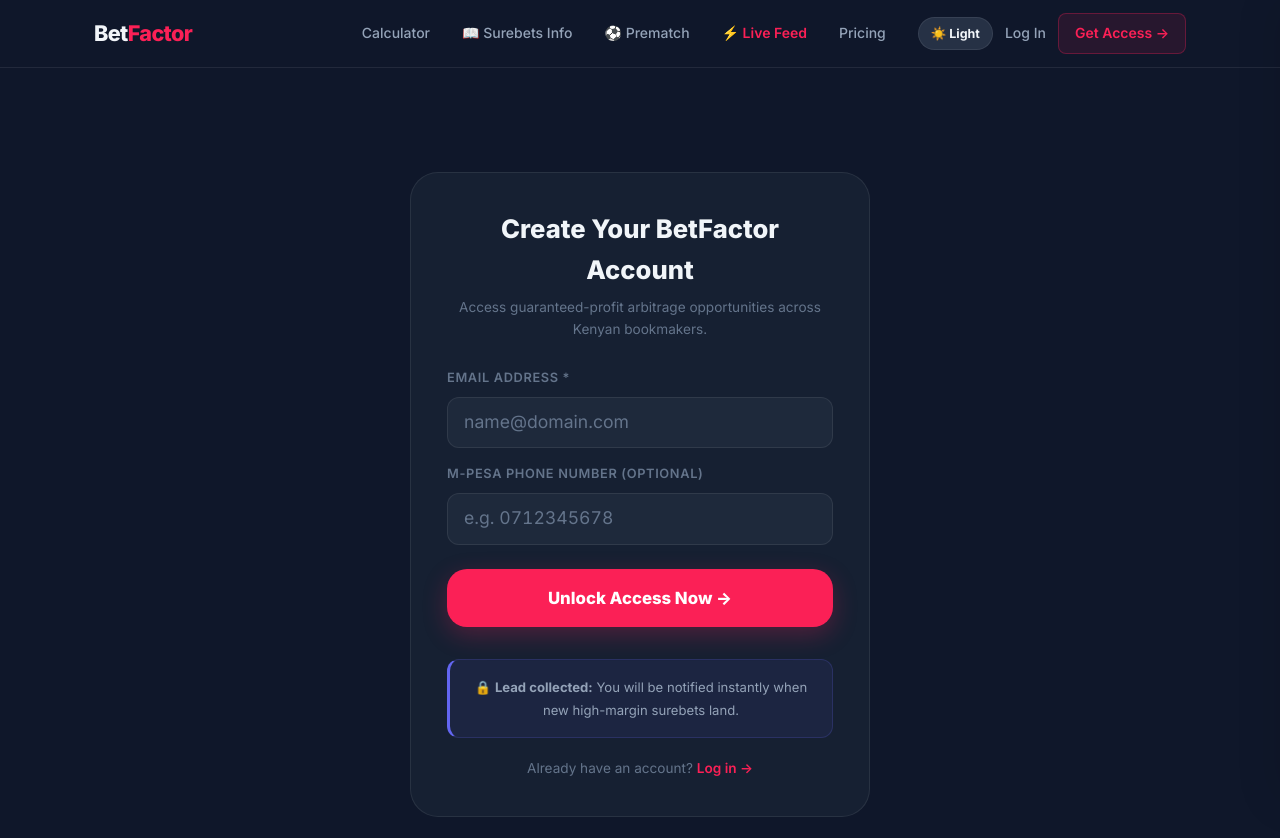
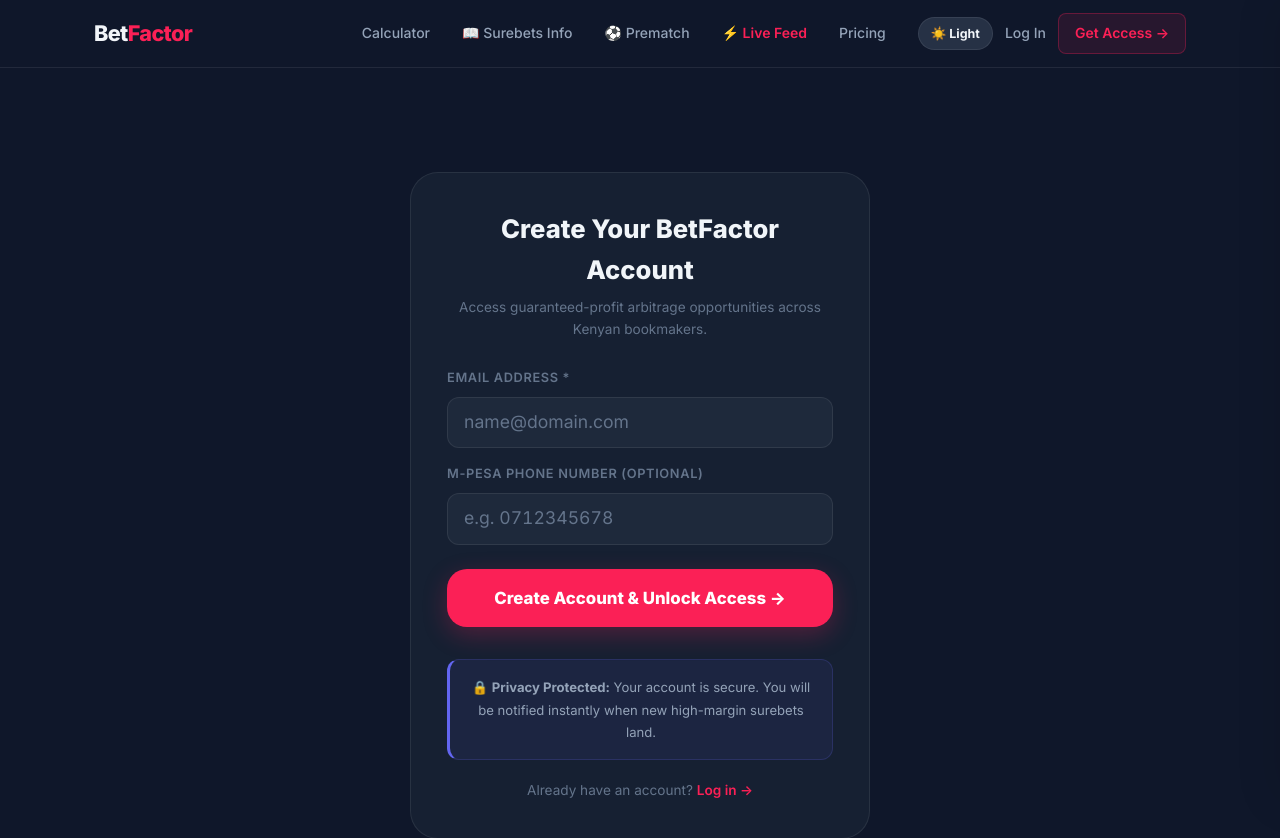
Before and after one commit to thatluhyaguy/betfactor1, a Next.js app: page /signup in a window 1280 px wide. Shown: the top 838 px of the page. Built offline with nearby package versions, Linux system fonts and the light colour scheme; no server answers.

Commit message:
fix: update Signup page copy to remove lead wording

```diff
--- a/src/app/(auth)/signup/page.tsx
+++ b/src/app/(auth)/signup/page.tsx
@@ -30,7 +30,7 @@
         throw new Error(data.error || 'Failed to sign up.');
       }
 
-      setMessage('🎉 Lead captured! Redirecting to surebets...');
+      setMessage('🎉 Account created! Redirecting to surebets...');
       setTimeout(() => {
         router.push('/sure-bets/live');
       }, 1500);
@@ -88,12 +88,12 @@
             </div>
 
             <button type="submit" className="btn-primary-large" style={{ width: '100%', marginTop: '8px' }} disabled={loading}>
-              {loading ? 'Registering Lead…' : 'Unlock Access Now →'}
+              {loading ? 'Creating Account…' : 'Create Account & Unlock Access →'}
             </button>
           </form>
 
           <div className="info-box" style={{ marginTop: '24px', textAlign: 'center', fontSize: '0.82rem' }}>
-            🔒 <strong>Lead collected:</strong> You will be notified instantly when new high-margin surebets land.
+            🔒 <strong>Privacy Protected:</strong> Your account is secure. You will be notified instantly when new high-margin surebets land.
           </div>
 
           <div className="auth-footer" style={{ marginTop: '16px', textAlign: 'center' }}>
```
